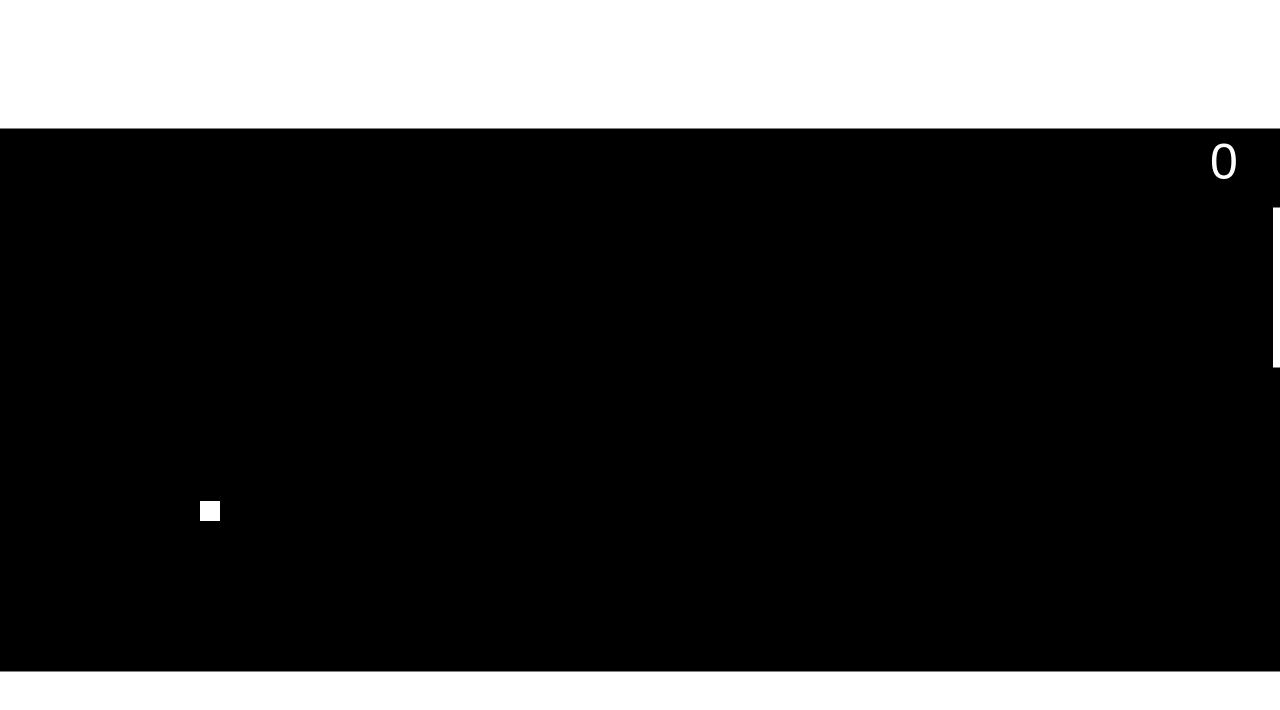
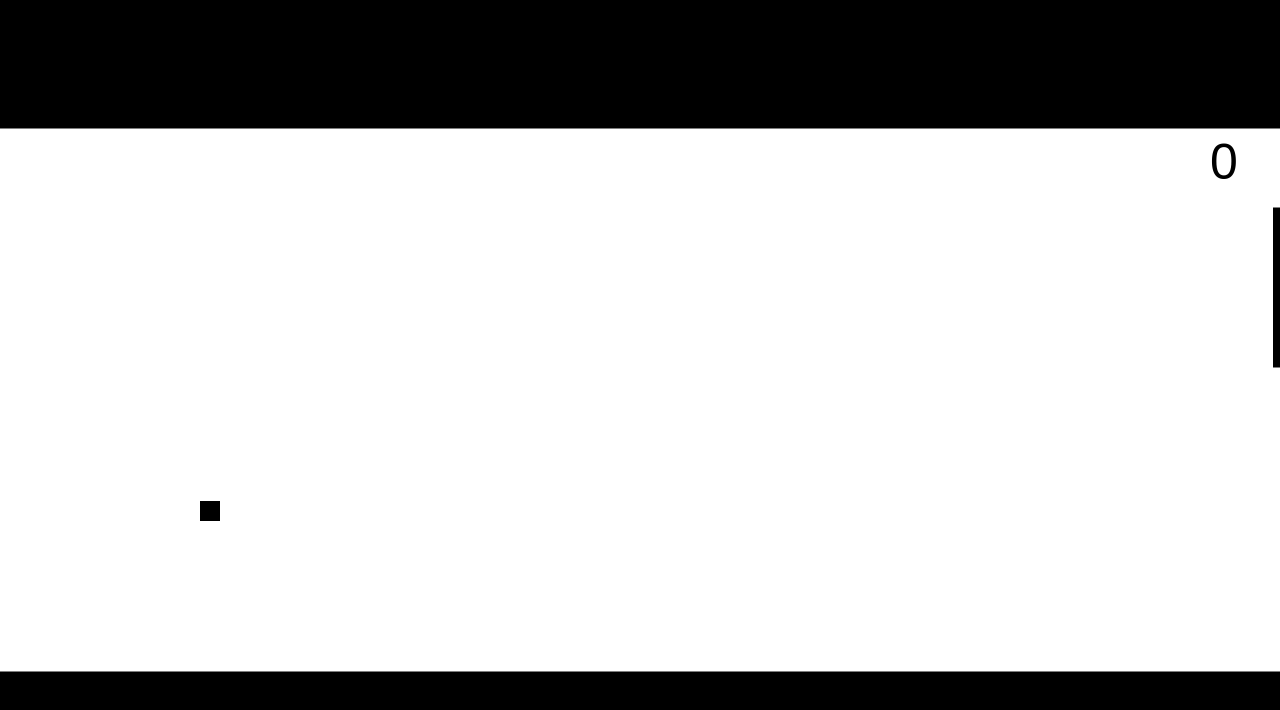
Before and after one commit to SeanCarlin/SeanCarlin.github.io, a plain HTML site: page barriers/index.html in a window 1280 px wide. Drawn offline with Linux system fonts and the light colour scheme.

Commit message:
small update
colour changes and collision detection updates

```diff
--- a/barriers/index.html
+++ b/barriers/index.html
@@ -2,17 +2,16 @@
 <html>
 <head>
   <meta charset="utf-8">
-  <meta name="viewport" content="width=device-width, initial-scale=1">
   <title>Barriers - A HTML5 Canvas Game</title>
   <meta name="description" content="Avoid the barriers at all costs! Built using HTML5 Canvas and JavaScript.">
 <style>
 
 	body { margin: 0; }
-	canvas { display: block; background: black;}
+	canvas { display: block; }
 
 </style>
 </head>
-<body>
+<body id="body">
   <canvas id="c"></canvas>
 	<script>
 
@@ -26,10 +25,9 @@
 	c.width = W;
 	c.height = H;
 
-	ctx.fillStyle = "white";
 	ctx.font = "50px Arial";
 
-	var player, keyDown, barriers, n, score, playerSpeed = 3, barrierSpeed = 4;
+	var player, active, barriers, n, score, playerSpeed = 3, barrierSpeed = 4;
 
 	function init(){
 		player = {
@@ -45,6 +43,7 @@
 
 	function draw(){
 		var i, barrier;
+
 		ctx.clearRect(0,0,c.width,c.height);
 	  	ctx.fillRect(player.x, player.y, player.size, player.size);
 		ctx.fillRect(0,0,c.width,(H-gameHeight)/2);
@@ -59,8 +58,10 @@
 
 	function update(){
 		var i, barrier;
+
 		if (active)
 			player.y -= playerSpeed;
+
 		else
 			player.y += playerSpeed;
 
@@ -68,6 +69,8 @@
 			return init();
 
 		for (i = 0; i < n; i++){
+
+
 			barrier = barriers[i];
 			barrier.x-=7 ;
 			if (barrier.x < -20){
@@ -75,7 +78,7 @@
 				n--;
 			}
 
-			if (player.x + 20 > barrier.x && player.x + 20 < barrier.x + 20 && player.y + 20 > barrier.y && player.y < barrier.y + barrierHeight){
+			if (player.x + 20 > barrier.x && player.x < barrier.x + 20 && player.y + 20 > barrier.y && player.y < barrier.y + barrierHeight){
 				barriers.splice(0, barriers.length);
 				return init();
 			}
@@ -90,6 +93,8 @@
 				barrier.vy = Math.abs(barrier.vy);
 
 			barrier.y += barrier.vy;
+
+
 		}
 	}
 
@@ -108,6 +113,8 @@
 		});
 	}
 
+	setInterval(createBarriers, 1000);
+
 	addEventListener("keydown", function(){ active = true; });
 	addEventListener("keyup", function(){ active = false; });
 
@@ -117,8 +124,6 @@
 	addEventListener("touchstart", function(){ active = true; });
 	addEventListener("touchend", function(){ active = false; });
 
-	setInterval(createBarriers, 1000);
-
 	init();
 	main();
 
```
